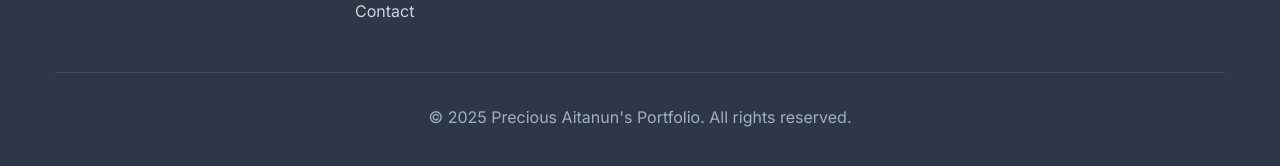
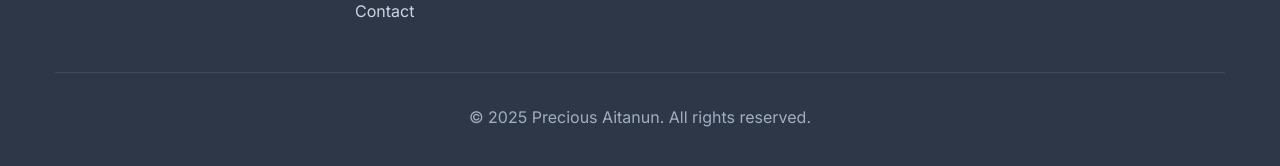
Before and after one commit to Nadira3/Nadira3.github.io, a Jekyll site: the page built from index.html, in a window 1280 px wide and 900 px high, scrolled down 2026 px. Shown: the part 721-887 px from the top of the window. Built offline with Jekyll 4.4.1, drawn with Linux system fonts in a browser that asks for light colours; some web fonts are replaced; part of the change alters nothing that is shown; some of the changed text lies outside the part shown.

```diff
--- a/_config.yml
+++ b/_config.yml
@@ -1,8 +1,8 @@
 # Site settings
-title: Precious Aitanun's Portfolio
+title: Precious Aitanun
 author: Precious Aitanun
 email: paitanun35@gmail.com
-description: Exploring the intersection of medicine, creativity, and technology. I craft stories and visuals while decoding the human body—one pixel and pulse at a time.
+description: A personal portfolio website. Exploring the intersection of medicine, creativity, and technology. I craft stories and visuals while decoding the human body—one pixel and pulse at a time.
 lang: en
 baseurl: ""
 url: "https://nadira3.github.io"
```
